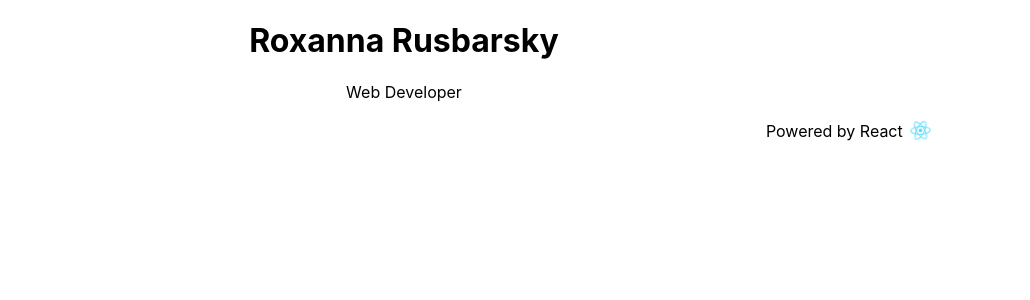
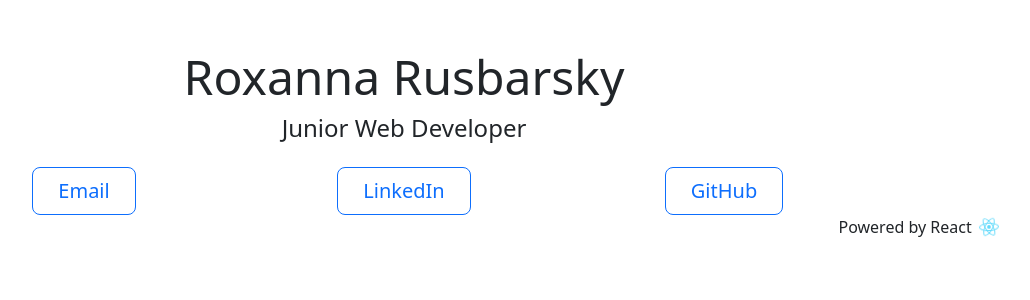
Before and after one commit to narhiril/personal-page-react, a React (Create React App) app: page / in a window 1280 px wide. Shown: the top 300 px of the page, without its empty margins (236-1266 px from the left). Built offline with nearby package versions, Linux system fonts and the light colour scheme.

Commit message:
TitleBar and Footer components and styling

```diff
--- a/public/index.html
+++ b/public/index.html
@@ -4,11 +4,6 @@
     <meta charset="utf-8" />
     <link rel="icon" href="%PUBLIC_URL%/favicon.ico" />
     <meta name="viewport" content="width=device-width, initial-scale=1" />
-    <meta name="theme-color" content="#000000" />
-    <meta
-      name="description"
-      content="Web site created using create-react-app"
-    />
     <link rel="apple-touch-icon" href="%PUBLIC_URL%/logo192.png" />
     <!--
       manifest.json provides metadata used when your web app is installed on a
--- a/src/App.js
+++ b/src/App.js
@@ -1,4 +1,5 @@
 import './App.scss';
+import Navbar from './Homepage/Navbar';
 import TitleBar from './Homepage/TitleBar';
 import Footer from './Homepage/Footer';
 import {Helmet} from 'react-helmet';
@@ -7,9 +8,12 @@ function App() {
   return (
     <div className="App">
       <Helmet>
+        <title>Roxanna Rusbarsky</title>
+        <meta name="description" content="Roxanna Rusbarsky's Personal Page" />
         <meta name="viewport" content="width=device-width, initial-scale=1" />
         <meta charSet='utf-8' />
       </Helmet>
+      <Navbar />
       <TitleBar />
       <Footer />
     </div>
--- a/src/App.scss
+++ b/src/App.scss
@@ -1,18 +1,30 @@
-.App {
-  text-align: center;
+
+//bootstrap functions and mixins
+@import "../node_modules/bootstrap/scss/mixins";
+@import "../node_modules/bootstrap/scss/functions";
+
+//default variable overrides
+
+//example
+//$primary: #a71221;
+
+//default variables
+@import "../node_modules/bootstrap/scss/variables";
+@import "../node_modules/bootstrap/scss/variables-dark";
+
+//theme variables would go here
+
+//the rest of bootstrap
+@import "../node_modules/bootstrap/scss/bootstrap";
+
+//theme overrides and custom code would go here
+
+
+//extra css variables
+$theme-colortypes: "primary", "secondary", "info", "success", "warning", "danger";
+
+@each $type in $theme-colortypes {
+    .bg-#{$type}-theme {
+        background-color: var(--#{$prefix}bg-#{$type}-theme);
+    }
 }
-
-.App-header {
-  background-color: #282c34;
-  min-height: 100vh;
-  display: flex;
-  flex-direction: column;
-  align-items: center;
-  justify-content: center;
-  font-size: calc(10px + 2vmin);
-  color: white;
-}
-
-.App-link {
-  color: #61dafb;
-}
--- a/src/Homepage/Footer.js
+++ b/src/Homepage/Footer.js
@@ -5,7 +5,7 @@ const Footer = () => {
     return (
         <div className="footer">
             <span>Powered by React</span>
-            <img id="reactLogo" src={ReactLogo} alt="React Logo" />
+            <img id="react-logo" src={ReactLogo} alt="React Logo" />
         </div>
     );
 }
--- a/src/Homepage/Footer.scss
+++ b/src/Homepage/Footer.scss
@@ -1,20 +1,20 @@
 .footer {
-    display: inline-block;
-    margin-left: 70%;
-    margin-right: auto;
+    display: flex;
+    justify-content: right;
+    max-width: 97%;
 }
 
 .footer > * {
     vertical-align: middle;
 }
 
-#reactLogo {
-    height: 25px;
+#react-logo {
+    height: 1.5rem;
     pointer-events: none;
 }
 
 @media (prefers-reduced-motion: no-preference) {
-    #reactLogo {
+    #react-logo {
         animation: 10s ease-in-out 0.25s infinite react-spin;
     }
 }
--- /dev/null
+++ b/src/Homepage/Navbar.js
@@ -0,0 +1,8 @@
+const Navbar = () => {
+    return (
+        <div className="navbar container-fluid">
+        </div>
+    );
+}
+
+export default Navbar;
--- a/src/Homepage/TitleBar.js
+++ b/src/Homepage/TitleBar.js
@@ -1,8 +1,26 @@
+import "./TitleBar.scss";
+
 const TitleBar = () => {
+    const email = "roxannarusbarsky@yahoo.com";
     return (
-        <div className='title'>
-          <h1>Roxanna Rusbarsky</h1>
-          <p>Web Developer</p>
+        <div className='title-bar'>
+          <div id="nameplate" className="container text-center">
+            <h1>Roxanna Rusbarsky</h1>
+            <h2 className="text-sm">Junior Web Developer</h2>
+          </div>
+          <div id="contact-links" className="container text-center">
+            <div className="row">
+              <div className="col gx-2">
+                <a className="btn btn-lg btn-outline-primary" title={email} href={`mailto:${email}`}>Email</a>
+              </div>
+              <div className="col gx-2">
+                <a className="btn btn-lg btn-outline-primary" title="linkedin.com/in/roxanna-rusbarsky" href="https://www.linkedin.com/in/roxanna-rusbarsky/">LinkedIn</a>
+              </div>
+              <div className="col gx-2">
+                <a className="btn btn-lg btn-outline-primary" title="github.com/narhiril" href="https://github.com/narhiril">GitHub</a>
+              </div>
+            </div>
+          </div>
         </div>
     );
 }
--- /dev/null
+++ b/src/Homepage/TitleBar.scss
@@ -0,0 +1,25 @@
+
+$link-btn-padding: 25px;
+
+#contact-links {
+    margin-top: $link-btn-padding;
+    width: 75%;
+}
+
+#contact-links .btn {
+    padding-left: $link-btn-padding;
+    padding-right: $link-btn-padding;
+}
+
+h1 {
+    font-size: 3rem;
+}
+
+h2 {
+    font-size: 1.5rem;
+}
+
+#nameplate {
+    display: block;
+    margin-top: 2.5%;
+}
```
